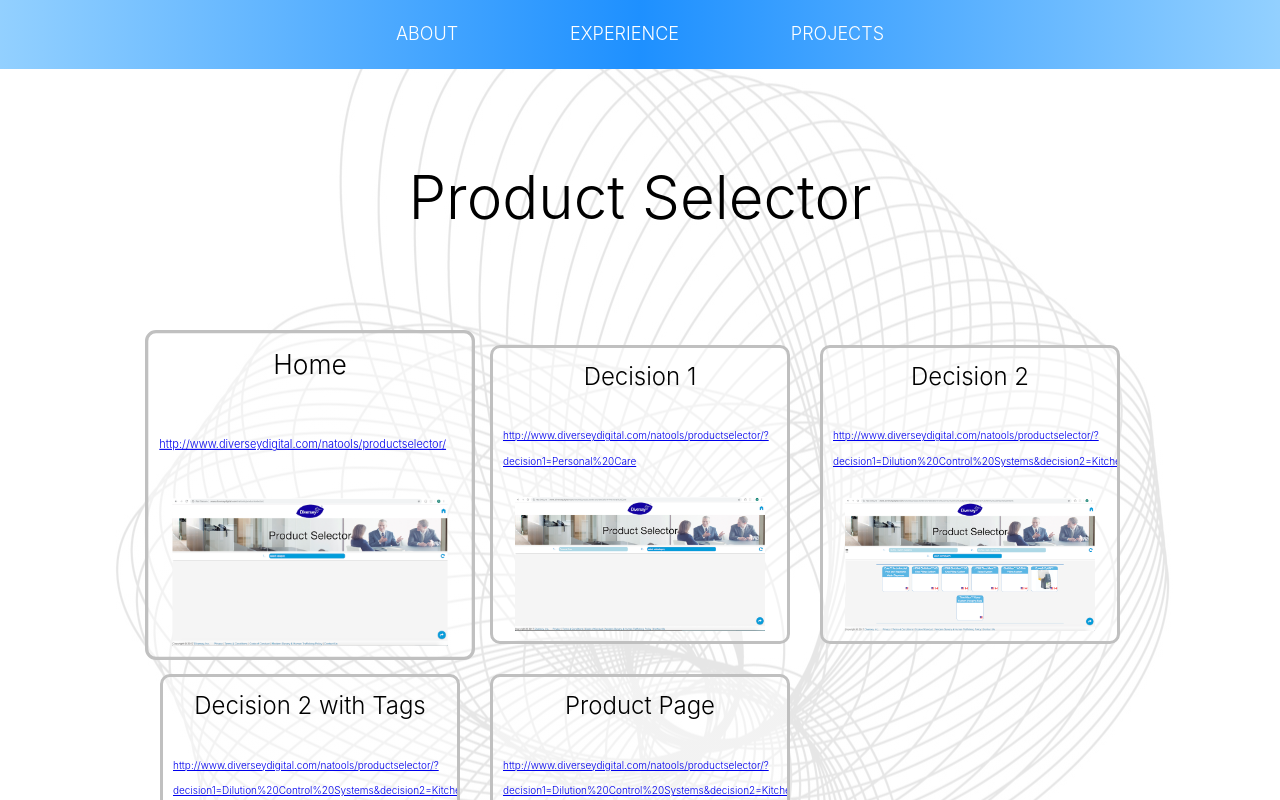
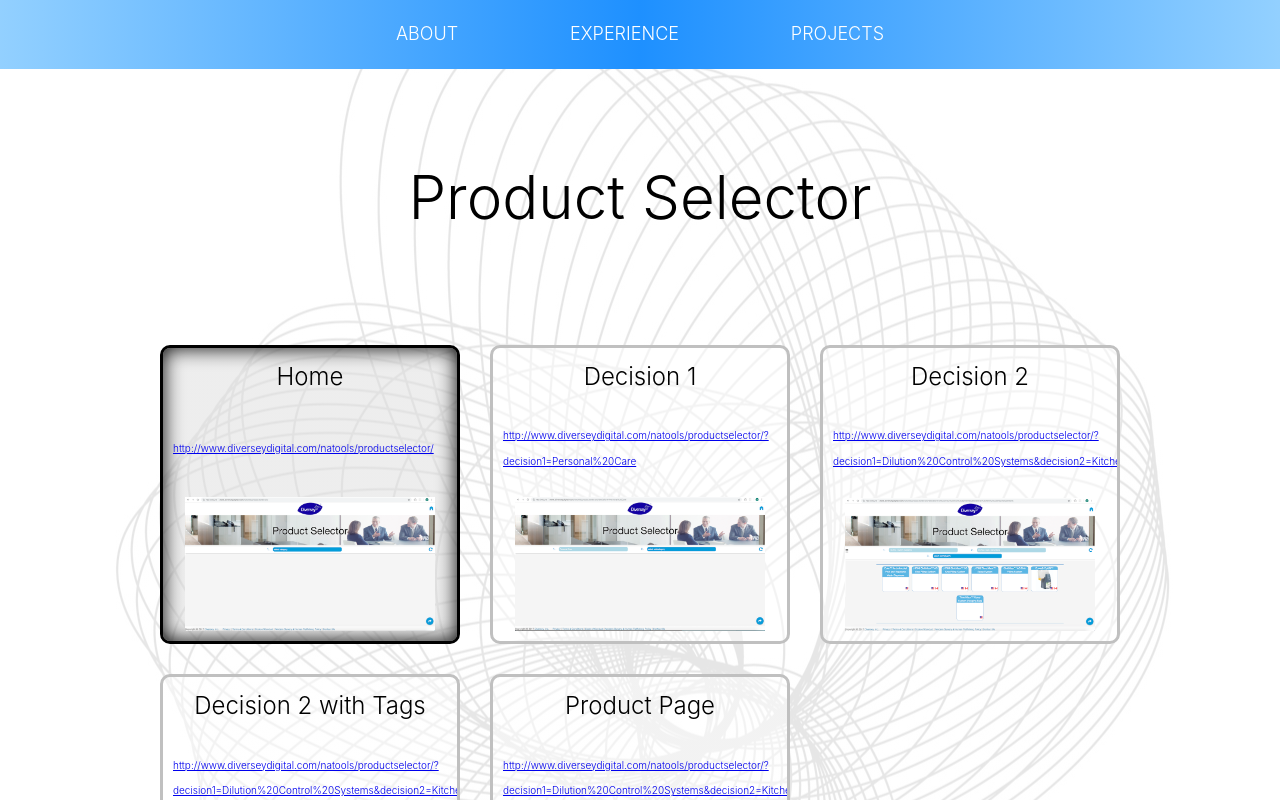
Before and after one commit to DaveKeith/portfolio_react, a React (Create React App) app: page /project/1 in a window 1280 px wide. In both pictures the pointer is over the link 310 px from the left and 494 px from the top of the page. Shown: the top 800 px of the page. Built offline with nearby package versions, Linux system fonts and the light colour scheme.

Commit message:
just a few style changes

```diff
--- a/src/scss/_about.scss
+++ b/src/scss/_about.scss
@@ -40,7 +40,7 @@
       transition: all 0.5s;
       align-self: flex-start;
       grid-row: 2/3;
-      transition: all 0.5s;
+      transition: all 1.5s;
 
       @media only screen and (max-width: $bp-medium) {
         grid-column: 1/-1;
@@ -51,7 +51,7 @@
         border: none;
         transform: scale(1.1);
         margin-bottom: 1px;
-        transition: transform 0.5s;
+        transition: transform 1.5s;
       }
     }
 
--- a/src/scss/_projects-page.scss
+++ b/src/scss/_projects-page.scss
@@ -28,12 +28,17 @@
   );
   overflow: hidden;
   text-overflow: clip;
-  white-space: pre-line;
+  white-space: wrap;
   cursor: pointer;
   transition: all 1s;
 
   &:hover {
-    transform: scale(1.1);
+    border: 3px solid black;
+    box-shadow: inset 0 0 2rem rgb(0, 0, 0) !important;
+    background-image: linear-gradient(
+      rgba(220, 220, 220, 0.5),
+      rgba(220, 220, 220, 0.5)
+    );
     transition: all 0.5s;
   }
 
```
